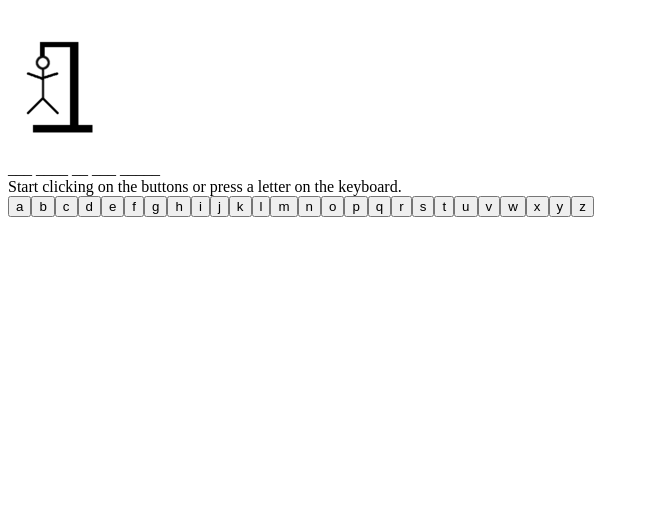
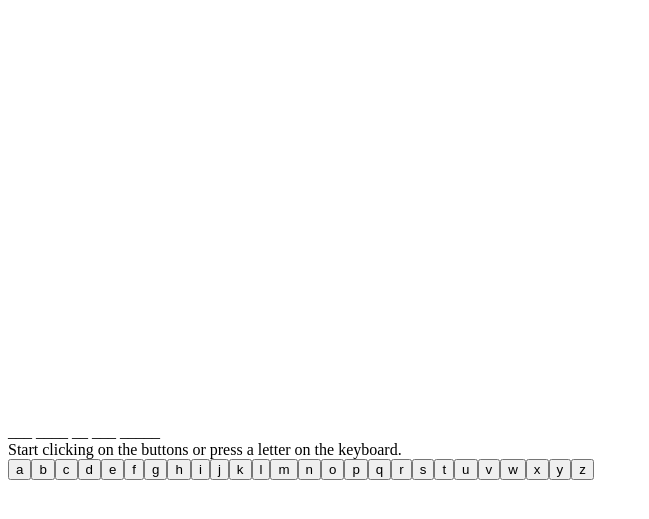
Before and after one commit to portsoc/hangman-in-branches, a website: page client/index.html in a window 1280 px wide. Shown: the part 61-580 px from the top of the page, without its empty margins (0-649 px from the left). Drawn offline with Linux system fonts and the light colour scheme.

Commit message:
Replace image with canvas

```diff
--- a/client/index.html
+++ b/client/index.html
@@ -6,7 +6,7 @@
 <main>
   <h1>Hangman</h1>
   <section id="noose">
-    <img src="images/hangman.png" alt="Noose" />
+    <canvas id="nooseCanvas" width="300" height="400"></canvas>
   </section>
   <section id="instruct"></section>
   <section id="feedback">Take a guess!</section>
```
